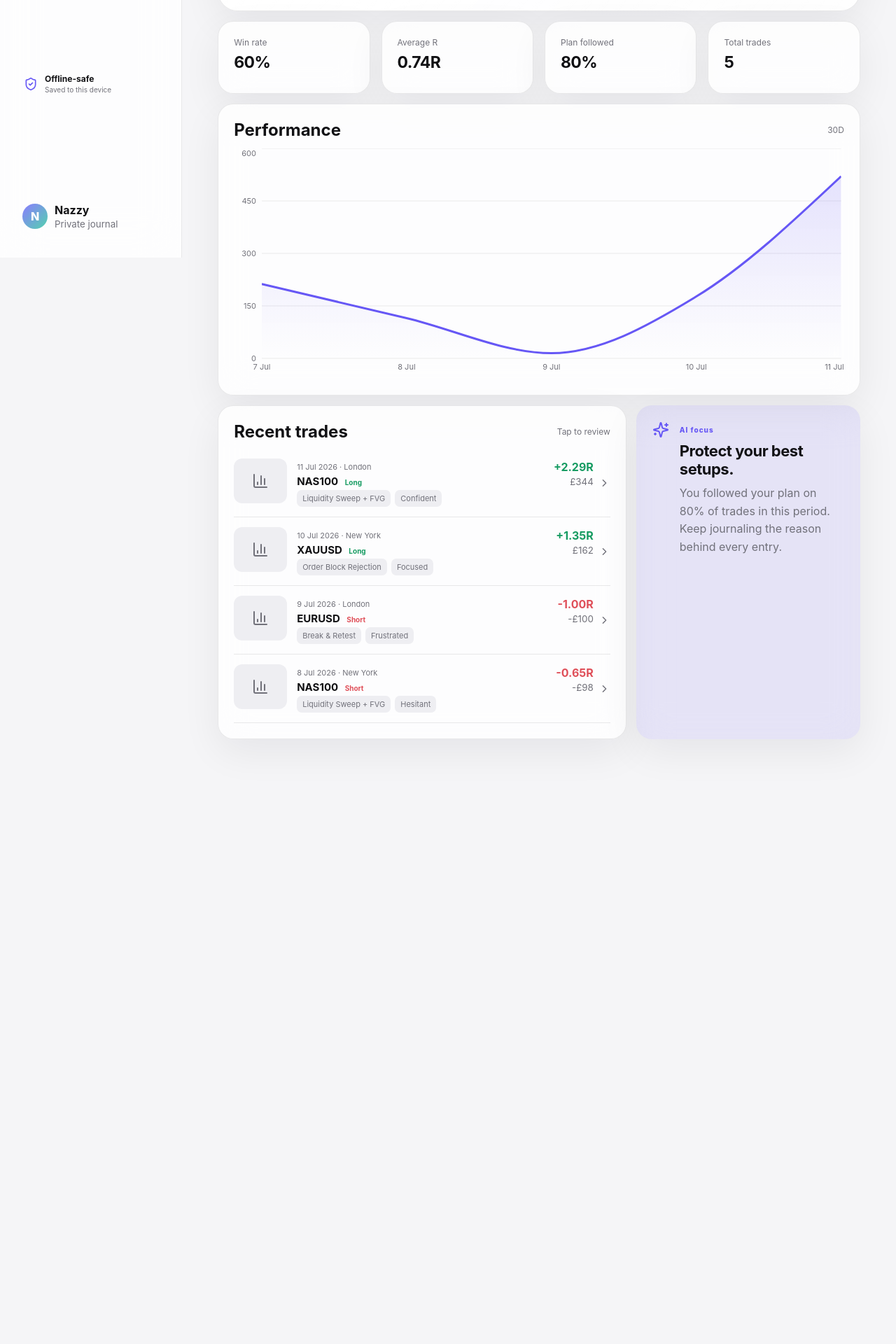
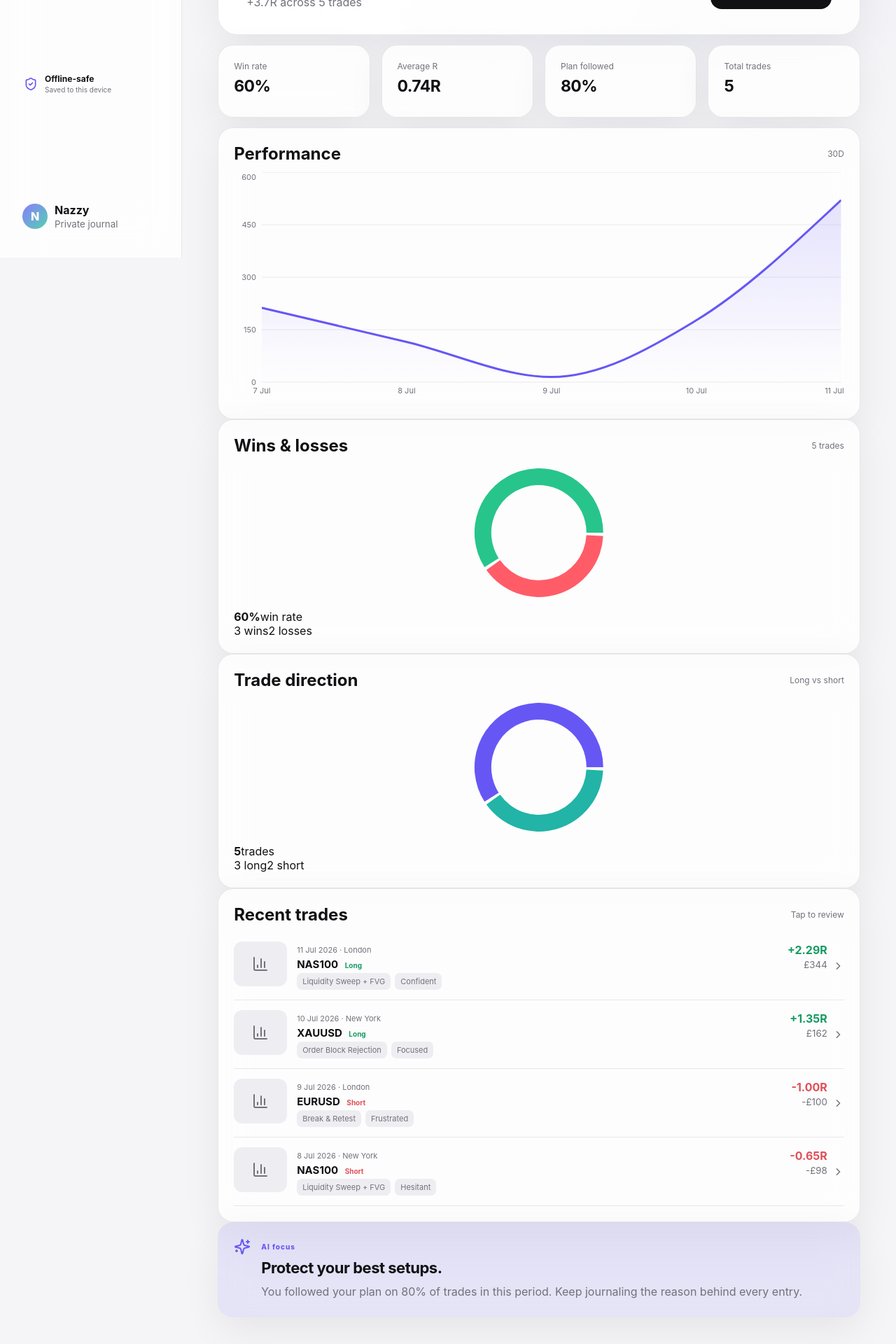
Before and after one commit to Naz2envy/trading-v3, a Next.js app: page / in a window 1280 px wide. Shown: the part 432-2352 px from the top of the page at 70% size. Before the commit the page ends 1552 px from the top, so only its background shows below. Built offline with nearby package versions, Linux system fonts and the light colour scheme.

Commit message:
Update page.tsx

```diff
--- a/app/page.tsx
+++ b/app/page.tsx
@@ -1,7 +1,7 @@
 'use client';
 import {ChangeEvent,useEffect,useMemo,useRef,useState} from 'react';
 import {Area,AreaChart,Bar,BarChart,CartesianGrid,Cell,Pie,PieChart,ResponsiveContainer,Tooltip,XAxis,YAxis} from 'recharts';
-import {BarChart3,BookOpen,CalendarRange,Camera,ChevronRight,CloudOff,Download,Home,ImagePlus,LayoutDashboard,Moon,Plus,Search,Settings,ShieldCheck,Sparkles,Sun,Trash2,Upload,X} from 'lucide-react';
+import {BarChart3,BookOpen,CalendarRange,Camera,Check,ChevronRight,CloudOff,Download,GripVertical,Home,ImagePlus,LayoutDashboard,LayoutGrid,Moon,Plus,RotateCcw,Search,Settings,ShieldCheck,Sparkles,Sun,Trash2,Upload,X} from 'lucide-react';
 import {seedTrades} from '@/lib/sample';
 import {Trade} from '@/lib/types';
 import {deleteTrade as removeStoredTrade,loadTrades,replaceTrades,saveTrade} from '@/lib/storage';
@@ -49,14 +49,37 @@ export default function Page(){
  </div>
 }
 
-function calcStats(trades:Trade[]){const pnl=trades.reduce((a,t)=>a+t.pnl,0),wins=trades.filter(t=>t.outcome==='Win').length,totalR=trades.reduce((a,t)=>a+t.rMultiple,0);return{pnl,win:wins/(trades.length||1)*100,avg:totalR/(trades.length||1),r:totalR,adherence:trades.filter(t=>t.followedPlan).length/(trades.length||1)*100,count:trades.length}}
+function calcStats(trades:Trade[]){const pnl=trades.reduce((a,t)=>a+t.pnl,0),wins=trades.filter(t=>t.outcome==='Win').length,losses=trades.filter(t=>t.outcome==='Loss').length,be=trades.filter(t=>t.outcome==='BE').length,totalR=trades.reduce((a,t)=>a+t.rMultiple,0);return{pnl,wins,losses,be,win:wins/(trades.length||1)*100,avg:totalR/(trades.length||1),r:totalR,adherence:trades.filter(t=>t.followedPlan).length/(trades.length||1)*100,count:trades.length}}
 function DateFilter({preset,setPreset,from,to,setFrom,setTo}:any){return <div className="date-filter"><div className="preset-row">{(['7D','30D','90D','YTD','ALL'] as RangePreset[]).map(p=><button key={p} className={preset===p?'active':''} onClick={()=>setPreset(p)}>{p}</button>)}<button className={preset==='CUSTOM'?'active':''} onClick={()=>setPreset('CUSTOM')}><CalendarRange/>Custom</button></div>{preset==='CUSTOM'&&<div className="custom-range"><label>From<input type="date" value={from} onChange={e=>setFrom(e.target.value)}/></label><span>to</span><label>To<input type="date" value={to} onChange={e=>setTo(e.target.value)}/></label></div>}</div>}
-function Dashboard({stats,trades,open,journal,preset,setPreset,from,to,setFrom,setTo}:any){const equity=useMemo(()=>{let v=0;return[...trades].reverse().map((t:Trade)=>({date:new Date(t.date).toLocaleDateString('en-GB',{day:'numeric',month:'short'}),value:v+=t.pnl}))},[trades]);return <>
- <DateFilter {...{preset,setPreset,from,to,setFrom,setTo}}/>
+type DashboardTileId='metrics'|'equity'|'winloss'|'direction'|'setups'|'recent'|'focus';
+const DEFAULT_TILES:DashboardTileId[]=['metrics','equity','winloss','direction','recent','focus'];
+const TILE_LABELS:Record<DashboardTileId,string>={metrics:'Key metrics',equity:'Performance curve',winloss:'Win / loss wheel',direction:'Long vs short',setups:'Setup performance',recent:'Recent trades',focus:'AI focus'};
+function Dashboard({stats,trades,open,journal,preset,setPreset,from,to,setFrom,setTo}:any){
+ const equity=useMemo(()=>{let v=0;return[...trades].reverse().map((t:Trade)=>({date:new Date(t.date).toLocaleDateString('en-GB',{day:'numeric',month:'short'}),value:v+=t.pnl}))},[trades]);
+ const [tiles,setTiles]=useState<DashboardTileId[]>(DEFAULT_TILES);
+ const [customising,setCustomising]=useState(false);
+ const [dragged,setDragged]=useState<DashboardTileId|null>(null);
+ useEffect(()=>{try{const saved=localStorage.getItem('tradesea-dashboard-tiles');if(saved){const parsed=JSON.parse(saved) as DashboardTileId[];if(Array.isArray(parsed)&&parsed.length)setTiles(parsed)}}catch{}},[]);
+ useEffect(()=>{localStorage.setItem('tradesea-dashboard-tiles',JSON.stringify(tiles))},[tiles]);
+ const toggle=(id:DashboardTileId)=>setTiles(v=>v.includes(id)?v.filter(x=>x!==id):[...v,id]);
+ const reorder=(target:DashboardTileId)=>{if(!dragged||dragged===target)return;setTiles(v=>{const next=v.filter(x=>x!==dragged);next.splice(next.indexOf(target),0,dragged);return next});setDragged(null)};
+ const directions=[{name:'Long',value:trades.filter((t:Trade)=>t.direction==='Long').length},{name:'Short',value:trades.filter((t:Trade)=>t.direction==='Short').length}].filter(x=>x.value);
+ const outcomes=[{name:'Wins',value:stats.wins},{name:'Losses',value:stats.losses},{name:'Break even',value:stats.be}].filter(x=>x.value);
+ const setups=group(trades,'setup').slice(0,5);
+ const renderTile=(id:DashboardTileId)=>{
+  if(id==='metrics')return <section className="metric-strip dashboard-tile tile-wide" key={id}><Metric label="Win rate" value={`${stats.win.toFixed(0)}%`}/><Metric label="Average R" value={`${stats.avg.toFixed(2)}R`}/><Metric label="Plan followed" value={`${stats.adherence.toFixed(0)}%`}/><Metric label="Total trades" value={`${stats.count}`}/></section>;
+  if(id==='equity')return <article className="card equity dashboard-tile tile-wide" key={id}><Title title="Performance" meta={preset==='CUSTOM'?`${from} – ${to}`:preset}/><div className="chart">{equity.length?<ResponsiveContainer><AreaChart data={equity} margin={{left:-20,right:4}}><defs><linearGradient id="area" x1="0" y1="0" x2="0" y2="1"><stop offset="0" stopColor="var(--accent)" stopOpacity=".28"/><stop offset="1" stopColor="var(--accent)" stopOpacity="0"/></linearGradient></defs><CartesianGrid vertical={false} stroke="var(--line)"/><XAxis dataKey="date" tickLine={false} axisLine={false}/><YAxis tickLine={false} axisLine={false}/><Tooltip contentStyle={{borderRadius:14,border:'1px solid var(--line)',background:'var(--solid-panel)',color:'var(--text)'}}/><Area type="monotone" dataKey="value" stroke="var(--accent)" strokeWidth={3} fill="url(#area)"/></AreaChart></ResponsiveContainer>:<EmptyMini/>}</div></article>;
+  if(id==='winloss')return <article className="card dashboard-tile donut-tile" key={id}><Title title="Wins & losses" meta={`${stats.count} trades`}/><div className="donut-wrap">{outcomes.length?<><ResponsiveContainer width="100%" height={220}><PieChart><Pie data={outcomes} dataKey="value" nameKey="name" innerRadius={68} outerRadius={92} paddingAngle={3} stroke="none">{outcomes.map((_:any,i:number)=><Cell key={i} fill={['#27c58b','#ff5c68','#a1a1aa'][i]}/>)}</Pie><Tooltip contentStyle={{borderRadius:14,border:'1px solid var(--line)',background:'var(--solid-panel)',color:'var(--text)'}}/></PieChart></ResponsiveContainer><div className="donut-centre"><strong>{stats.win.toFixed(0)}%</strong><span>win rate</span></div></>:<EmptyMini/>}</div><div className="legend-row"><span><i className="win-dot"/>{stats.wins} wins</span><span><i className="loss-dot"/>{stats.losses} losses</span>{stats.be>0&&<span><i className="be-dot"/>{stats.be} BE</span>}</div></article>;
+  if(id==='direction')return <article className="card dashboard-tile donut-tile" key={id}><Title title="Trade direction" meta="Long vs short"/><div className="donut-wrap">{directions.length?<><ResponsiveContainer width="100%" height={220}><PieChart><Pie data={directions} dataKey="value" nameKey="name" innerRadius={68} outerRadius={92} paddingAngle={3} stroke="none">{directions.map((_:any,i:number)=><Cell key={i} fill={['#6657f5','#21b4a7'][i]}/>)}</Pie><Tooltip contentStyle={{borderRadius:14,border:'1px solid var(--line)',background:'var(--solid-panel)',color:'var(--text)'}}/></PieChart></ResponsiveContainer><div className="donut-centre"><strong>{stats.count}</strong><span>trades</span></div></>:<EmptyMini/>}</div><div className="legend-row">{directions.map((d:any,i:number)=><span key={d.name}><i style={{background:i?'#21b4a7':'#6657f5'}}/>{d.value} {d.name.toLowerCase()}</span>)}</div></article>;
+  if(id==='setups')return <article className="card dashboard-tile" key={id}><Title title="Best setups" meta="Average R"/><div className="setup-list">{setups.length?setups.map((x:any)=><div key={x.name}><span>{x.name}</span><b className={x.r>=0?'positive':'negative'}>{x.r>=0?'+':''}{x.r.toFixed(2)}R</b></div>):<EmptyMini/>}</div></article>;
+  if(id==='recent')return <article className="card dashboard-tile" key={id}><Title title="Recent trades" meta="Tap to review"/>{trades.length?<TradeCards trades={trades.slice(0,4)} open={open}/>:<EmptyMini/>}</article>;
+  return <article className="card insight-card dashboard-tile" key={id}><Sparkles/><div><span>AI focus</span><h3>{stats.adherence>=75?'Protect your best setups.':'Slow down before entry.'}</h3><p>{stats.count?`You followed your plan on ${stats.adherence.toFixed(0)}% of trades in this period. Keep journaling the reason behind every entry.`:'Choose a wider date range or add a new trade.'}</p></div></article>;
+ };
+ return <>
+ <div className="dashboard-toolbar"><DateFilter {...{preset,setPreset,from,to,setFrom,setTo}}/><button className="customise-button" onClick={()=>setCustomising(true)}><LayoutGrid/>Customise dashboard</button></div>
  <section className="hero"><div><span>Net P&amp;L</span><strong className={stats.pnl>=0?'positive':'negative'}>{money(stats.pnl)}</strong><p>{stats.r>=0?'+':''}{stats.r.toFixed(1)}R across {stats.count} trades</p></div><button onClick={journal}><ImagePlus/>Journal trade</button></section>
- <section className="metric-strip"><Metric label="Win rate" value={`${stats.win.toFixed(0)}%`}/><Metric label="Average R" value={`${stats.avg.toFixed(2)}R`}/><Metric label="Plan followed" value={`${stats.adherence.toFixed(0)}%`}/><Metric label="Total trades" value={`${stats.count}`}/></section>
- <article className="card equity"><Title title="Performance" meta={preset==='CUSTOM'?`${from} – ${to}`:preset}/><div className="chart">{equity.length?<ResponsiveContainer><AreaChart data={equity} margin={{left:-20,right:4}}><defs><linearGradient id="area" x1="0" y1="0" x2="0" y2="1"><stop offset="0" stopColor="var(--accent)" stopOpacity=".28"/><stop offset="1" stopColor="var(--accent)" stopOpacity="0"/></linearGradient></defs><CartesianGrid vertical={false} stroke="var(--line)"/><XAxis dataKey="date" tickLine={false} axisLine={false}/><YAxis tickLine={false} axisLine={false}/><Tooltip contentStyle={{borderRadius:14,border:'1px solid var(--line)',background:'var(--solid-panel)',color:'var(--text)'}}/><Area type="monotone" dataKey="value" stroke="var(--accent)" strokeWidth={3} fill="url(#area)"/></AreaChart></ResponsiveContainer>:<EmptyMini/>}</div></article>
- <section className="dashboard-lower"><article className="card"><Title title="Recent trades" meta="Tap to review"/>{trades.length?<TradeCards trades={trades.slice(0,4)} open={open}/>:<EmptyMini/>}</article><article className="card insight-card"><Sparkles/><div><span>AI focus</span><h3>{stats.adherence>=75?'Protect your best setups.':'Slow down before entry.'}</h3><p>{stats.count?`You followed your plan on ${stats.adherence.toFixed(0)}% of trades in this period. Keep journaling the reason behind every entry.`:'Choose a wider date range or add a new trade.'}</p></div></article></section>
+ <section className="dashboard-widget-grid">{tiles.map(renderTile)}</section>
+ {customising&&<div className="sheet-backdrop" onMouseDown={e=>{if(e.target===e.currentTarget)setCustomising(false)}}><section className="widget-picker"><div className="sheet-head"><div><p className="eyebrow">YOUR DASHBOARD</p><h2>Choose your tiles</h2><p>Add, remove and drag active tiles into your preferred order.</p></div><button className="icon" onClick={()=>setCustomising(false)}><X/></button></div><div className="widget-options">{(Object.keys(TILE_LABELS) as DashboardTileId[]).map(id=>{const active=tiles.includes(id);return <button key={id} draggable={active} onDragStart={()=>setDragged(id)} onDragOver={e=>e.preventDefault()} onDrop={()=>reorder(id)} onClick={()=>toggle(id)} className={active?'selected':''}><span className="widget-grip"><GripVertical/></span><span>{TILE_LABELS[id]}</span><span className="widget-check">{active?<Check/>:<Plus/>}</span></button>})}</div><div className="widget-actions"><button className="secondary" onClick={()=>setTiles(DEFAULT_TILES)}><RotateCcw/>Reset</button><button className="primary" onClick={()=>setCustomising(false)}>Done</button></div></section></div>}
  </>}
 function Metric({label,value}:{label:string,value:string}){return <div><span>{label}</span><b>{value}</b></div>}
 function Title({title,meta}:{title:string,meta:string}){return <div className="card-title"><h2>{title}</h2><span>{meta}</span></div>}
```
